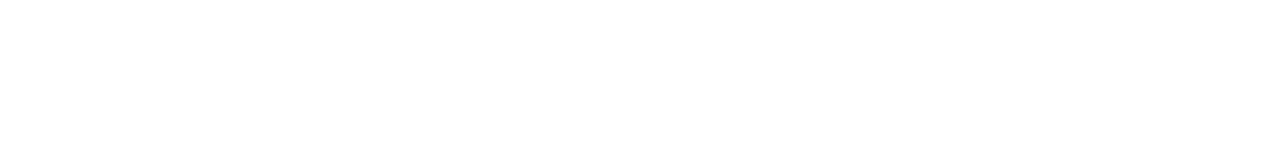
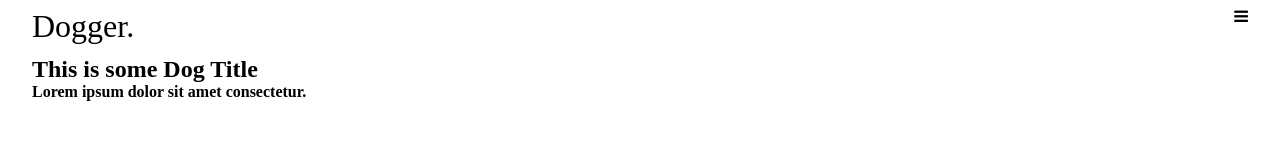
Before and after one commit to MariusCodeAcademy/JS3_Dogger, a plain HTML site: page index.html in a window 1280 px wide. Drawn offline with Linux system fonts and the light colour scheme.

Commit message:
started header

```diff
--- a/css/main.css
+++ b/css/main.css
@@ -8,3 +8,27 @@ a {
   text-decoration: none;
   color: inherit;
 }
+
+/* Globals */
+
+.container {
+  max-width: 95%;
+  margin: 0 auto;
+}
+
+/* header section */
+
+.header {
+  padding-top: 0.5em;
+  display: flex;
+  justify-content: space-between;
+}
+
+.main-nav {
+  display: none;
+}
+
+.main-logo {
+  font-size: 2rem;
+  padding-bottom: 0.33em;
+}
--- a/index.html
+++ b/index.html
@@ -4,7 +4,32 @@
     <meta charset="UTF-8" />
     <meta http-equiv="X-UA-Compatible" content="IE=edge" />
     <meta name="viewport" content="width=device-width, initial-scale=1.0" />
+    <link
+      rel="stylesheet"
+      href="https://stackpath.bootstrapcdn.com/font-awesome/4.7.0/css/font-awesome.min.css"
+    />
+    <link rel="stylesheet" href="./css/main.css" />
     <title>Dogger</title>
   </head>
-  <body></body>
+  <body>
+    <div class="container">
+      <header class="header">
+        <a class="main-logo" href="/">Dogger<span>.</span></a>
+
+        <nav class="main-nav">
+          <a href="#" class="main-nav__link">Home</a>
+          <a href="#" class="main-nav__link">About</a>
+          <a href="#" class="main-nav__link">Services</a>
+          <a href="#" class="main-nav__link">Contact</a>
+        </nav>
+
+        <i class="fa fa-bars main-nav-toggle"></i>
+      </header>
+
+      <section class="hero">
+        <h1 class="hero__title">This is some Dog Title</h1>
+        <h4 class="hero__subtitle">Lorem ipsum dolor sit amet consectetur.</h4>
+      </section>
+    </div>
+  </body>
 </html>
```
